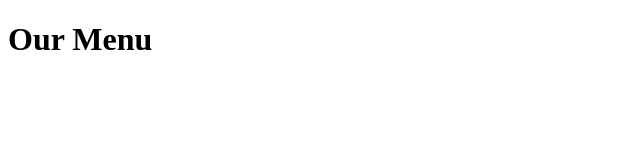
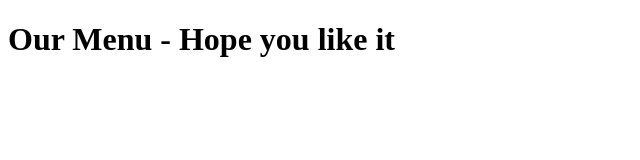
Before and after one commit to biancadsouza/coursera-test, a plain HTML site: page mod2_solution/index.html in a window 1280 px wide. Shown: the whole page, without its empty margins (0-640 px from the left). Drawn offline with Linux system fonts and the light colour scheme.

Commit message:
small update

```diff
--- a/mod2_solution/index.html
+++ b/mod2_solution/index.html
@@ -4,6 +4,6 @@
 	<title>My Module 2 Solution</title>
 </head>
 <body>
-<h1>Our Menu</h1>
+<h1>Our Menu - Hope you like it</h1>
 </body>
 </html>
```
